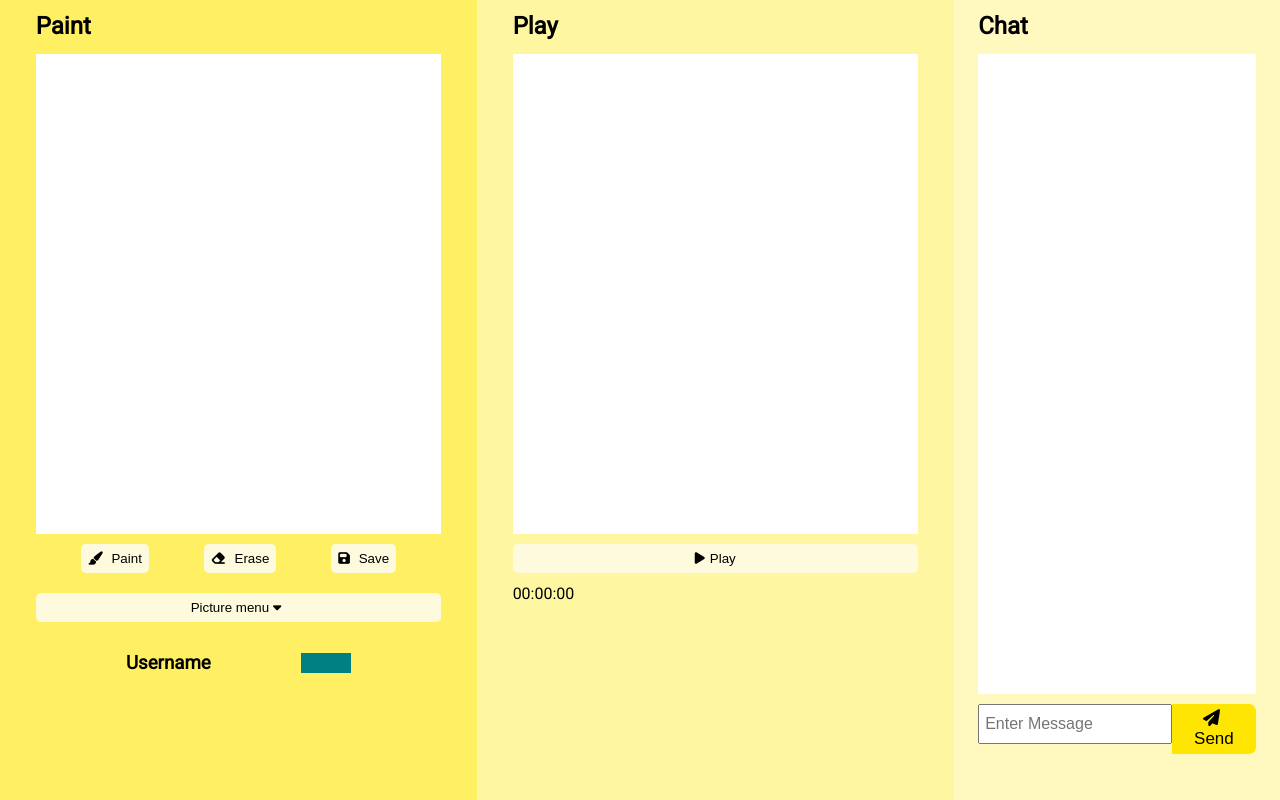
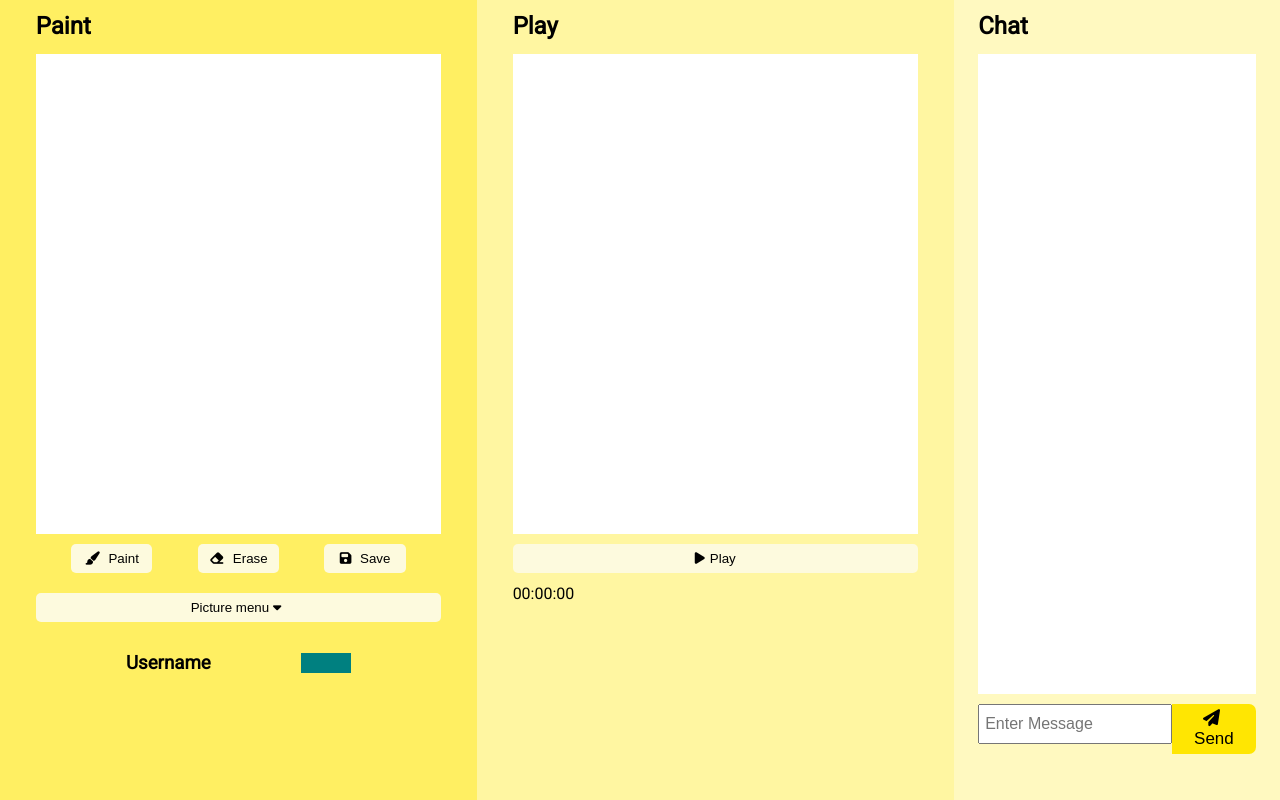
Before and after one commit to josefinelofgren/gridpainter, a website: page public/game.html in a window 1280 px wide. Drawn offline with nearby package versions, Linux system fonts and the light colour scheme; no server answers.

Commit message:
Fixed more style

```diff
--- a/public/css/game.css
+++ b/public/css/game.css
@@ -62,6 +62,7 @@ h2 {
 .canvas-btn {
   padding: 7px;
   margin: 10px;
+  width: 20%;
   border: none;
   outline: none;
   background-color: #fdfade;
```
